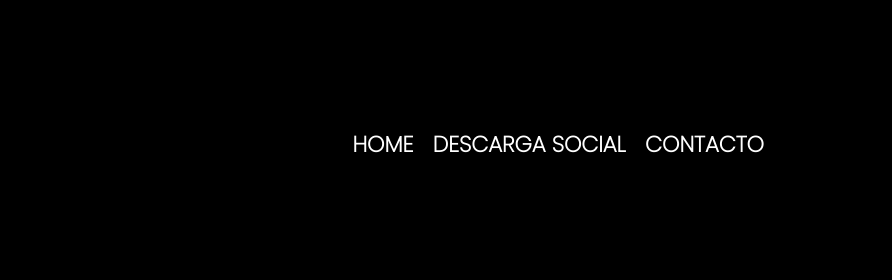
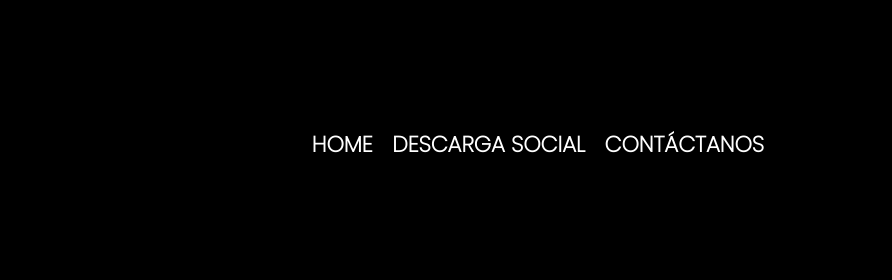
Before and after one commit to faivermendez/web-ejemplo, a plain HTML site: page index.html in a window 1280 px wide. Shown: the top 280 px of the page, 388-1280 px from the left. Drawn offline with Linux system fonts and the light colour scheme.

Commit message:
Renombrando botón de Contacto

```diff
--- a/index.html
+++ b/index.html
@@ -23,7 +23,7 @@
                     <ul>
                         <li><a href="index.html">Home</a></li>
                         <li><a href="productos.html">Descarga SOCIAL</a> </li>
-                        <li><a href="contacto.html">Contacto</a></li>
+                        <li><a href="contacto.html">Contáctanos</a></li>
                     </ul>
                 </nav>
         </div>
```
